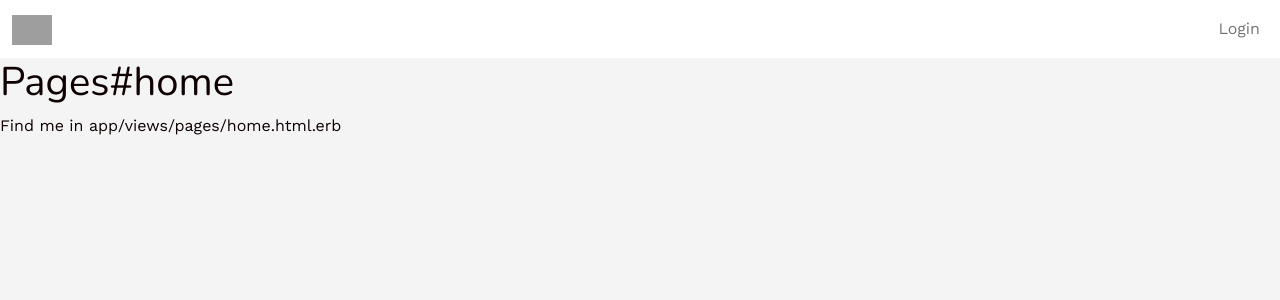
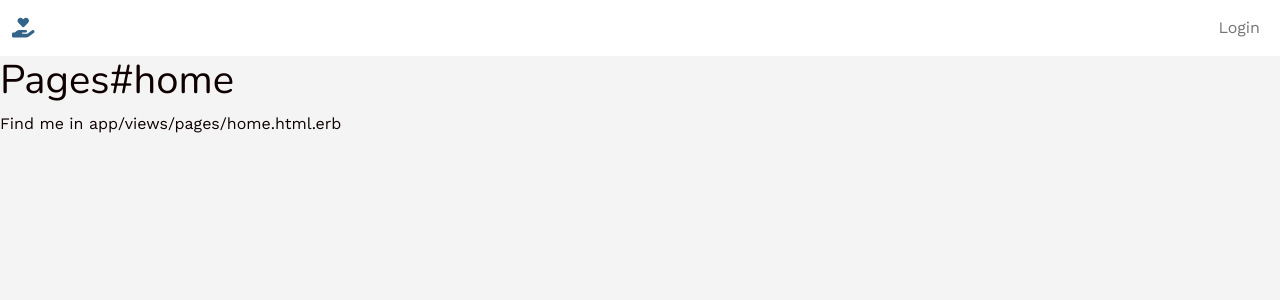
Before and after one commit to shyama12/helping-hands, a Rails app: page / in a window 1280 px wide. Shown: the top 300 px of the page. Run offline with Rails 7, Linux system fonts and the light colour scheme; style sheets or scripts are compiled from the project's sources; some libraries are stand-ins or nearby versions; grey boxes are pictures that could not be loaded.

Commit message:
adding logo to navbar

```diff
--- a/app/views/layouts/application.html.erb
+++ b/app/views/layouts/application.html.erb
@@ -7,7 +7,7 @@
     <%= csp_meta_tag %>
 
     <%= stylesheet_link_tag "application", "data-turbo-track": "reload" %>
-    <%= javascript_include_tag "application", "data-turbo-track": "reload", defer: true %>
+    <%# <%= javascript_include_tag "application", "data-turbo-track": "reload", defer: true %>
   </head>
 
   <body><%= render "shared/navbar" %>
--- a/app/views/shared/_navbar.html.erb
+++ b/app/views/shared/_navbar.html.erb
@@ -1,7 +1,8 @@
 <div class="navbar navbar-expand-sm navbar-light navbar-lewagon">
   <div class="container-fluid">
     <%= link_to "#", class: "navbar-brand" do %>
-      <%= image_tag "https://raw.githubusercontent.com/lewagon/fullstack-images/master/uikit/logo.png" %>
+      <i class="fa-solid fa-hand-holding-heart" style="color: #33658a;"></i>
+      <%# <%= image_tag "https://raw.githubusercontent.com/lewagon/fullstack-images/master/uikit/logo.png" %>
     <% end %>
 
     <button class="navbar-toggler" type="button" data-bs-toggle="collapse" data-bs-target="#navbarSupportedContent" aria-controls="navbarSupportedContent" aria-expanded="false" aria-label="Toggle navigation">
```
Also changed, not shown: Gemfile.lock.
